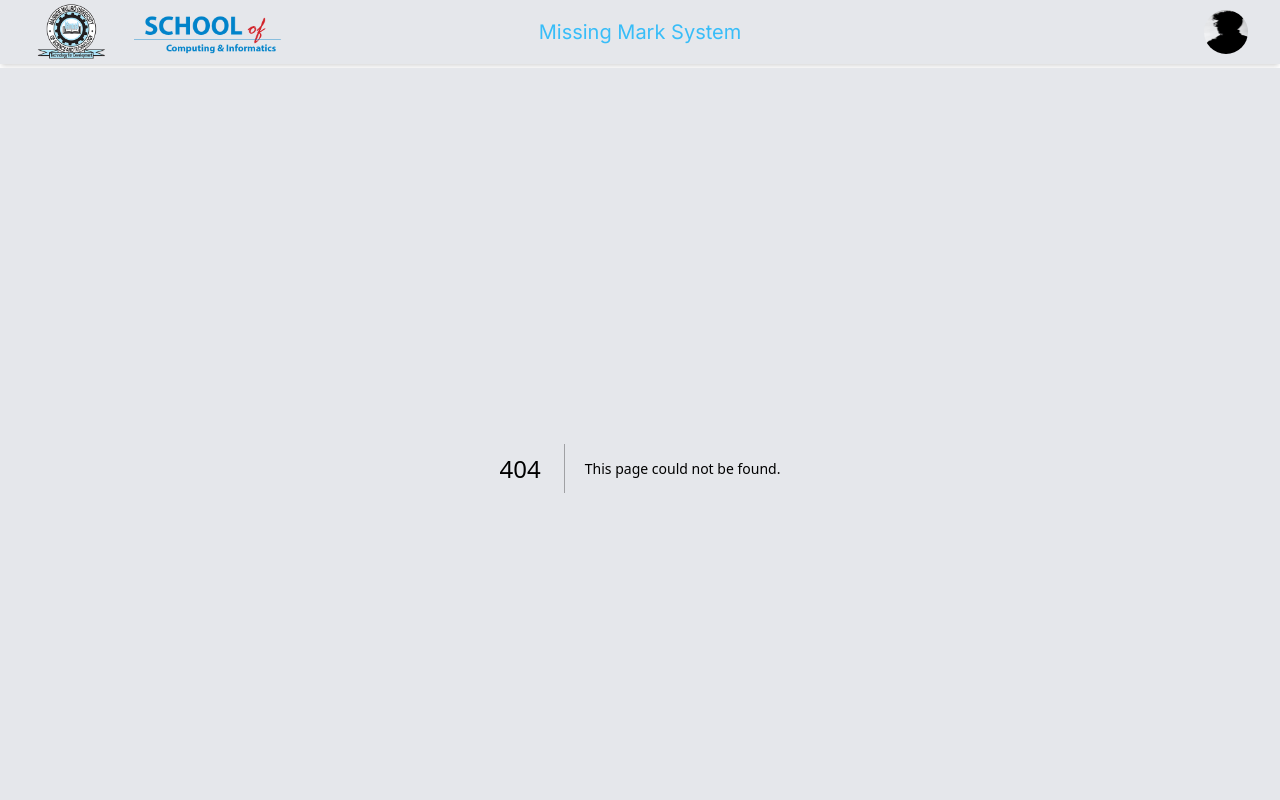
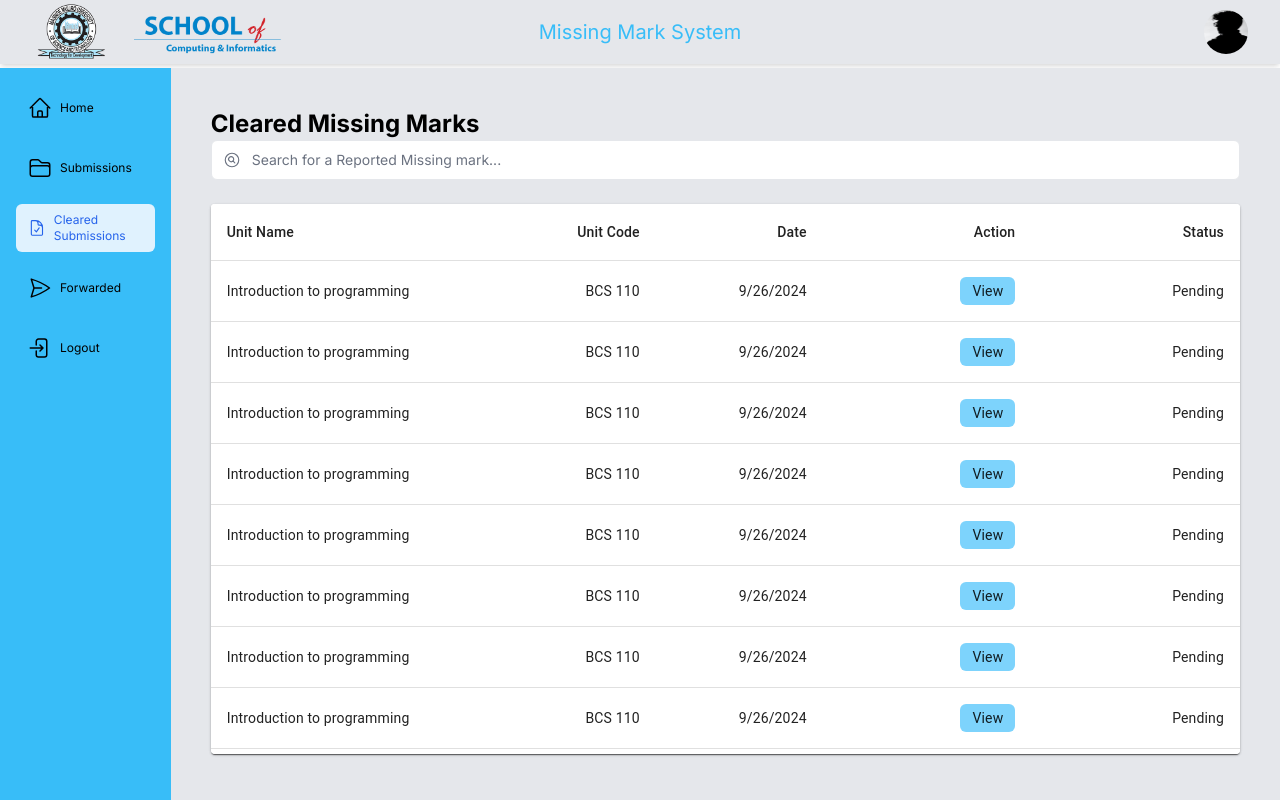
Before and after one commit to ClarenceLaria/missing-marks-system, a Next.js app: page /Lecturer/cleared in a window 1280 px wide. Before the commit this address had no page. Built offline with nearby package versions, Linux system fonts and the light colour scheme.

Commit message:
Cleared missing marks page

```diff
--- /dev/null
+++ b/app/(users)/Lecturer/(pages)/cleared/page.tsx
@@ -0,0 +1,15 @@
+import React from 'react'
+import Table from '@/app/(users)/Lecturer/Components/Table'
+import Search from '@/app/(users)/Student/Components/Search'
+
+export default function page() {
+  return (
+    <div className='w-full h-full'>
+        <div className='p-10'>
+            <h1 className='text-2xl font-bold'>Cleared Missing Marks</h1>
+            <Search placeholder='Search for a Reported Missing mark...'></Search>
+            <Table></Table>
+        </div>
+    </div>
+  )
+}
```
